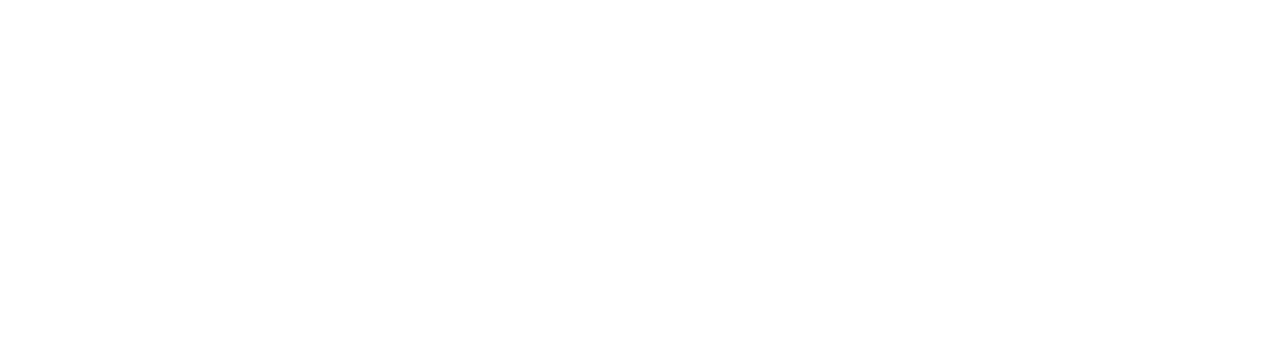
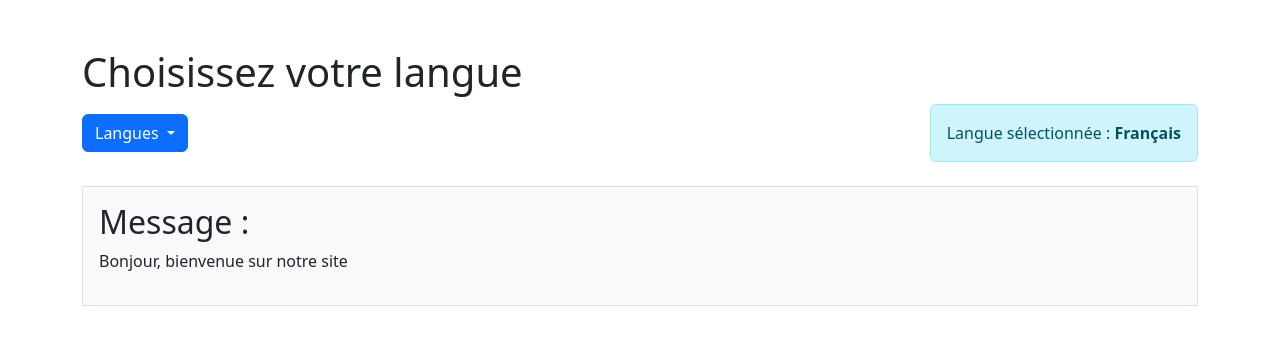
Before and after one commit to Pierral87/LOKI, a PHP site: page /exoLangue.php in a window 1280 px wide. Before the commit the part shown is empty. Shown: the top 345 px of the page. Run offline with PHP 8.4, Linux system fonts and the light colour scheme.

Commit message:
Correction exercice Cookie

```diff
--- a/PHP/04-COOKIE/exoCookie/exoLangue.php
+++ b/PHP/04-COOKIE/exoCookie/exoLangue.php
@@ -13,3 +13,70 @@
                     - 5 Bien faire en sorte que le choix de langue soit cohérent (quelle serait la priorité entre le cookie, le choix utilisateur, le choix par défaut)
 
 */
+$phrases = [
+    'fr' => "Bonjour, bienvenue sur notre site",
+    "en" => "Hello, welcome to our website",
+    "es" => "Buenos dias, bienvenido a nuestro sitio",
+    "it" => "Ciao, bienvenuto nel nostro sito",
+    "jp" => "こんにちは、私たちのサイトへようこそ"
+];
+
+$langueAffichage = [
+    'fr' => "Français",
+    "en" => "Anglais",
+    "es" => "Espagnol",
+    "it" => "Italien",
+    "jp" => "Japonais"
+];
+
+    if (isset($_GET["langue"])) {
+        $langue = $_GET["langue"];
+        setcookie("langue", $langue, time() + 365*24*60*60);
+    } elseif (isset($_COOKIE["langue"])) {
+        $langue = $_COOKIE["langue"];
+        setcookie("langue", $langue, time() + 365*24*60*60);
+    } else {
+        $langue = "fr";
+        setcookie("langue", $langue, time() + 365*24*60*60);
+    }
+?>
+
+<!DOCTYPE html>
+<html lang="fr">
+<head>
+    <meta charset="UTF-8">
+    <meta name="viewport" content="width=device-width, initial-scale=1.0">
+    <title>Choix de la langue</title>
+    <link href="https://cdn.jsdelivr.net/npm/bootstrap@5.3.0-alpha3/dist/css/bootstrap.min.css" rel="stylesheet">
+</head>
+<body>
+<div class="container mt-5">
+    <h1>Choisissez votre langue</h1>
+    <div class="d-flex justify-content-between align-items-center">
+        <div class="dropdown">
+            <button class="btn btn-primary dropdown-toggle" type="button" id="dropdownMenuButton" data-bs-toggle="dropdown" aria-expanded="false">
+                Langues
+            </button>
+            <ul class="dropdown-menu" aria-labelledby="dropdownMenuButton">
+                <li><a class="dropdown-item" href="?langue=fr">Français</a></li>
+                <li><a class="dropdown-item" href="?langue=en">Anglais</a></li>
+                <li><a class="dropdown-item" href="?langue=es">Espagnol</a></li>
+                <li><a class="dropdown-item" href="?langue=it">Italien</a></li>
+                <li><a class="dropdown-item" href="?langue=jp">Japonais</a></li>
+            </ul>
+        </div>
+
+        <div class="alert alert-info mb-0">
+            Langue sélectionnée : <strong><?= $langueAffichage[$langue] ?></strong>
+        </div>
+    </div>
+
+    <div class="mt-4 p-3 bg-light border">
+        <h2>Message :</h2>
+        <p><?= $phrases[$langue] ?></p>
+    </div>
+</div>
+
+<script src="https://cdn.jsdelivr.net/npm/bootstrap@5.3.0-alpha3/dist/js/bootstrap.bundle.min.js"></script>
+</body>
+</html>
```
